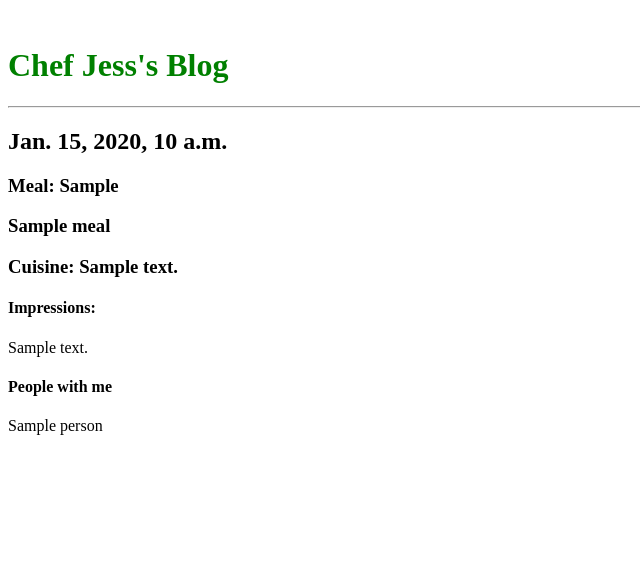
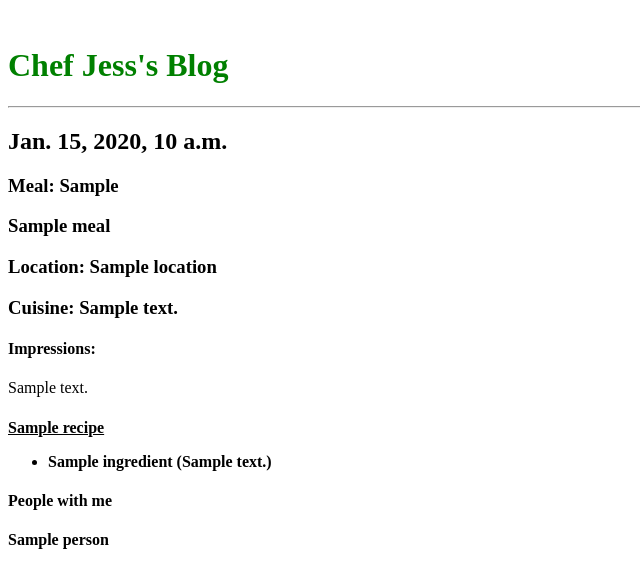
Before and after one commit to eea76/chefjess, a Django app: template index/templates/index.html in a window 1280 px wide. Shown: the top 588 px of the page, without its empty margins (0-640 px from the left). Run offline with Django 3.2, Linux system fonts and the light colour scheme; the template is opened without the code that fills it: most values are stand-ins (such as "Sample title", 1, 10 or a date in 2020).

Commit message:
basics done

```diff
--- a/index/templates/index.html
+++ b/index/templates/index.html
@@ -9,11 +9,20 @@
 <h2>{{meal.date}}</h2>
 <h3>Meal: {{meal.meal_type}}</h3>
 <h3>{{meal.meal_name}}</h3>
+<h3>Location: {{meal.location}}</h3>
 <h3>Cuisine: {{meal.cuisine}}</h3>
 <h4>Impressions:</h4>
 <p>{{meal.notes}}</p>
+<h4><Recipe</h4>
+<u>{{meal.recipe}}</u>
+{% for ingredient in meal.recipe.ingredient.all %}
+  <ul>
+    <li>{{ingredient.ingredient_name}}{% if ingredient.notes %} ({{ingredient.notes}})
+  {%endif%}</li>
+  </ul>
+{%endfor%}
 <h4>People with me</h4>
-<p>{%for person in meal.person.all%}</p>
+<p>{% for person in meal.person.all %}</p>
   {{person}}
   {% endfor %}
 {% endfor %}
```
